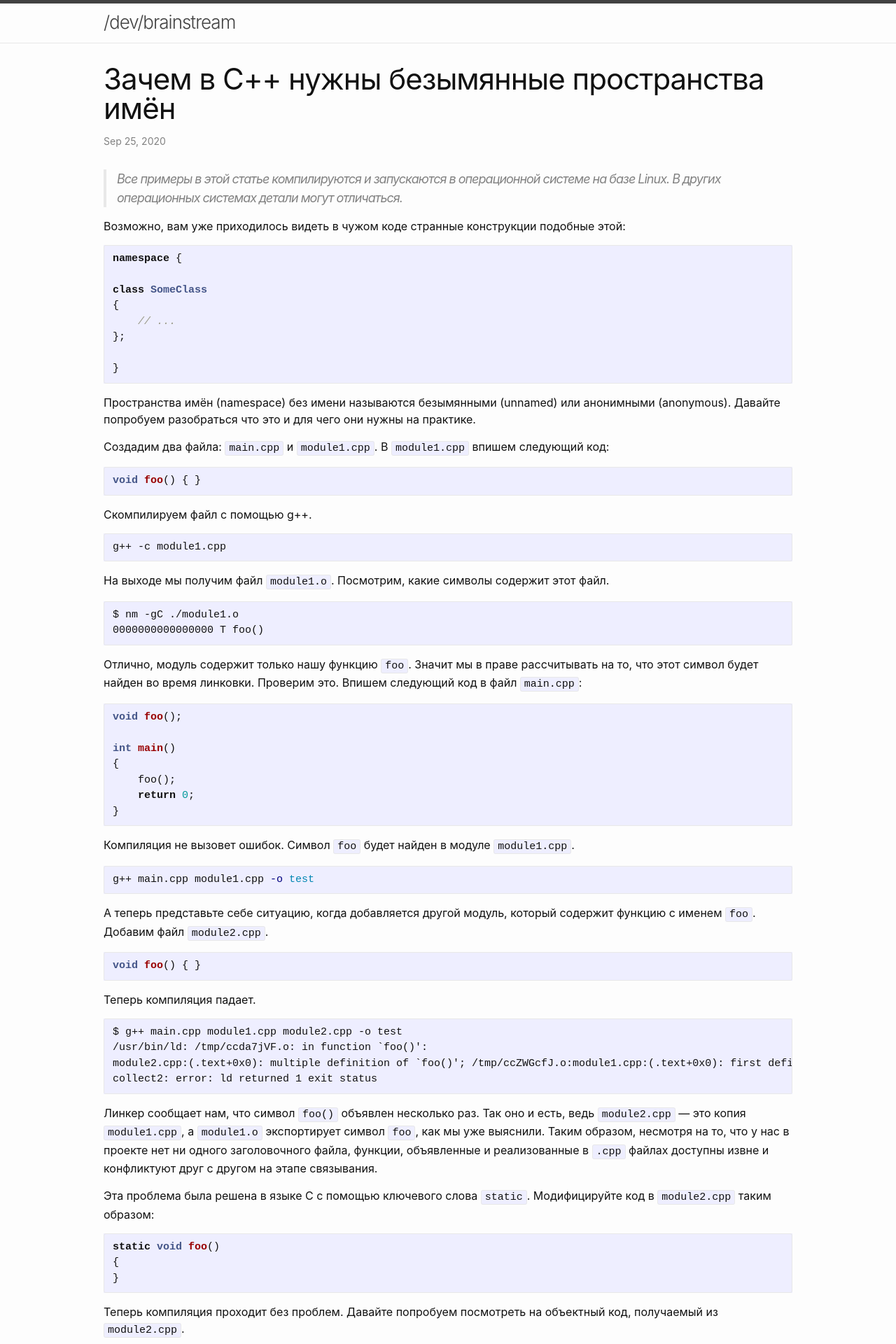
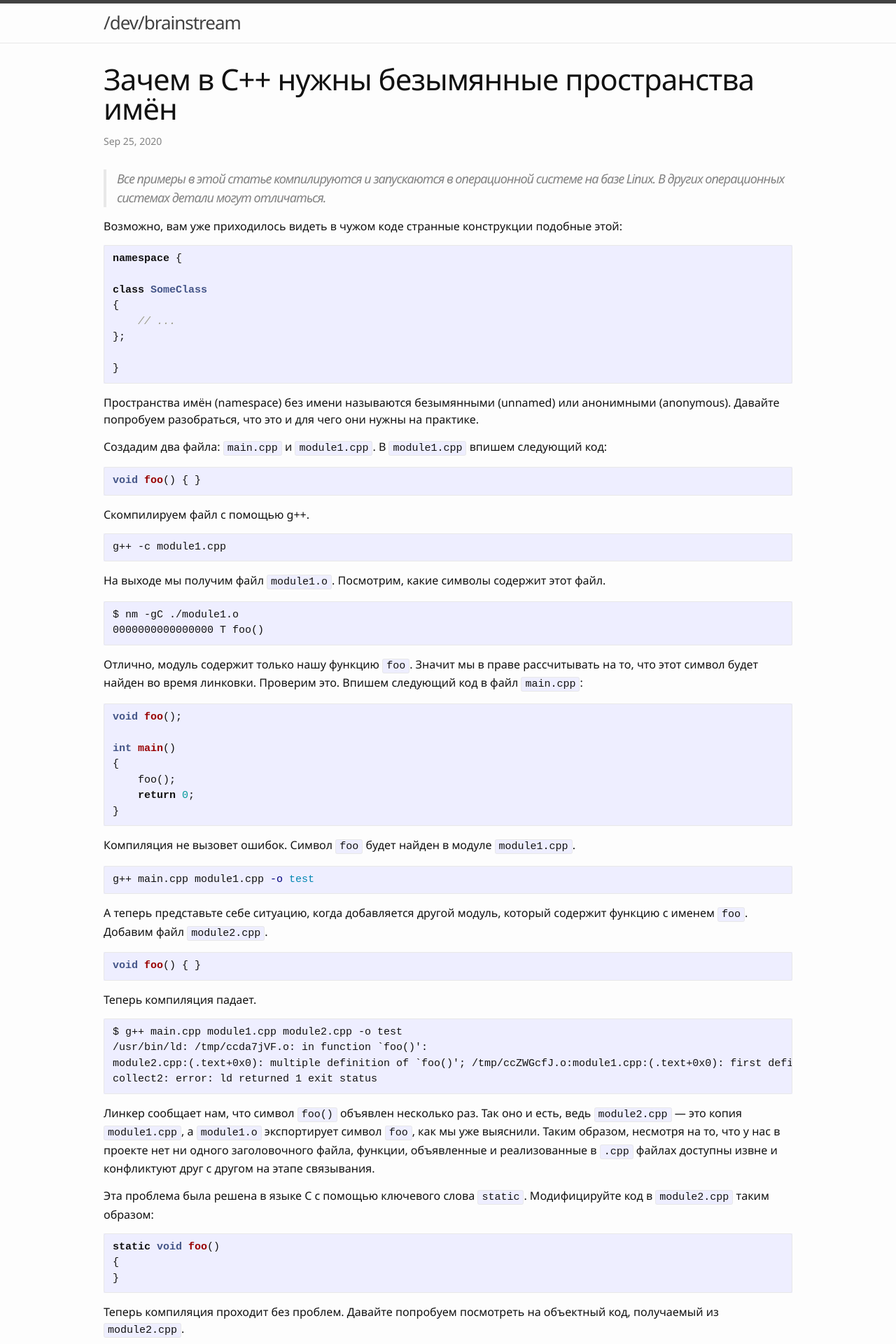
Before and after one commit to brainstream/brainstream.github.io, a Jekyll site: the page built from _posts/2020-09-25-anonymous-namespaces.md, in a window 1280 px wide. Shown: the top 1920 px of the page at 70% size. Built offline with Jekyll 4.4.1, drawn with Linux system fonts in a browser that asks for light colours; our own code applies the rules of GitHub Pages for plain Markdown files; a script that is not in the unit is left out.

Commit message:
Font fix

````diff
--- a/_posts/2020-09-25-anonymous-namespaces.md
+++ b/_posts/2020-09-25-anonymous-namespaces.md
@@ -20,7 +20,7 @@ class SomeClass
 }
 ```
 
-Пространства имён (namespace) без имени называются безымянными (unnamed) или анонимными (anonymous). Давайте попробуем разобраться  что это и для чего они нужны на практике.
+Пространства имён (namespace) без имени называются безымянными (unnamed) или анонимными (anonymous). Давайте попробуем разобраться, что это и для чего они нужны на практике.
 
 Создадим два файла: `main.cpp` и `module1.cpp`. В `module1.cpp` впишем следующий код:
 
--- a/_sass/minima.scss
+++ b/_sass/minima.scss
@@ -1,9 +1,7 @@
 @charset "utf-8";
 
 // Define defaults for each variable.
-
-$base-font-family: -apple-system, BlinkMacSystemFont, "Segoe UI", Roboto, Helvetica, Arial, sans-serif,
-  "Apple Color Emoji", "Segoe UI Emoji", "Segoe UI Symbol" !default;
+$base-font-family: "Segoe UI", "Helvetica Neue", Helvetica, Arial, sans-serif !default;
 $base-font-size: 16px !default;
 $base-font-weight: 400 !default;
 $small-font-size: $base-font-size * 0.875 !default;
````
